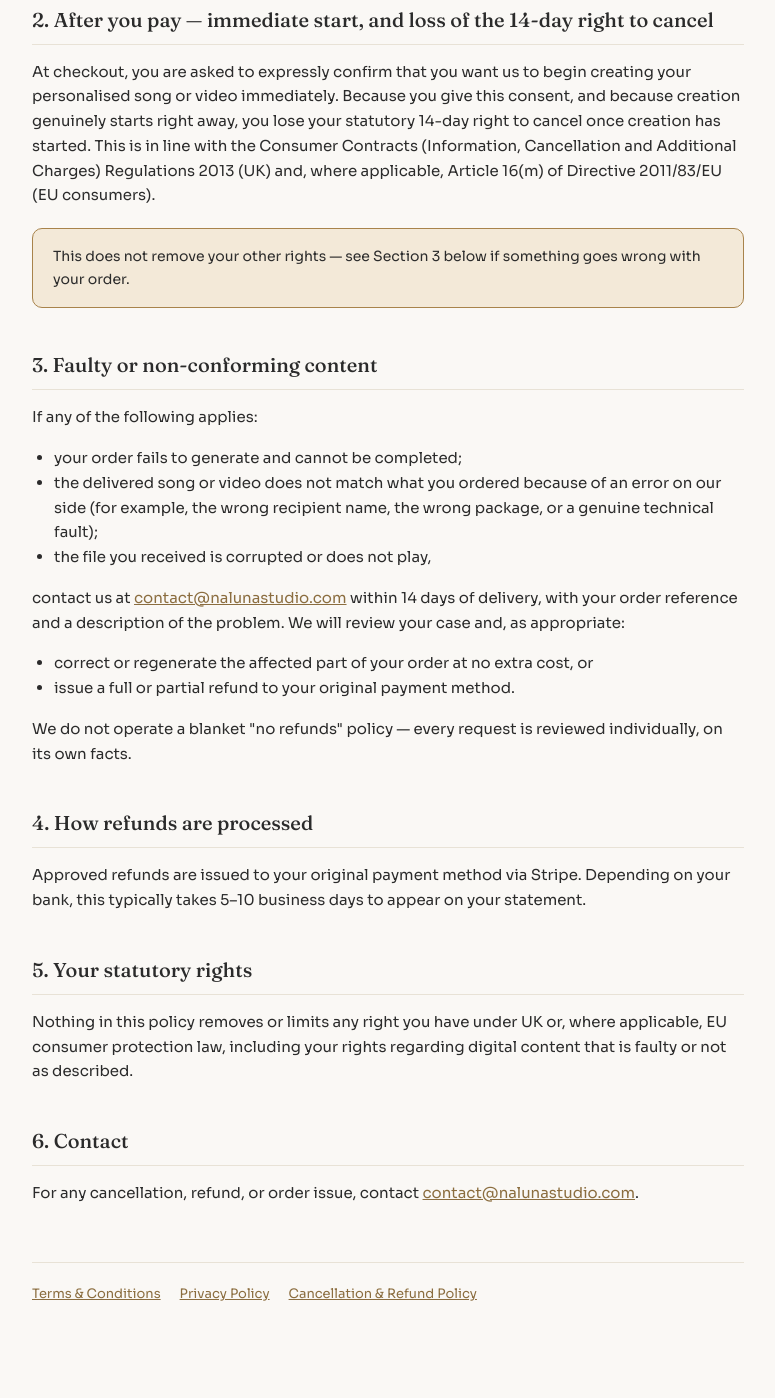
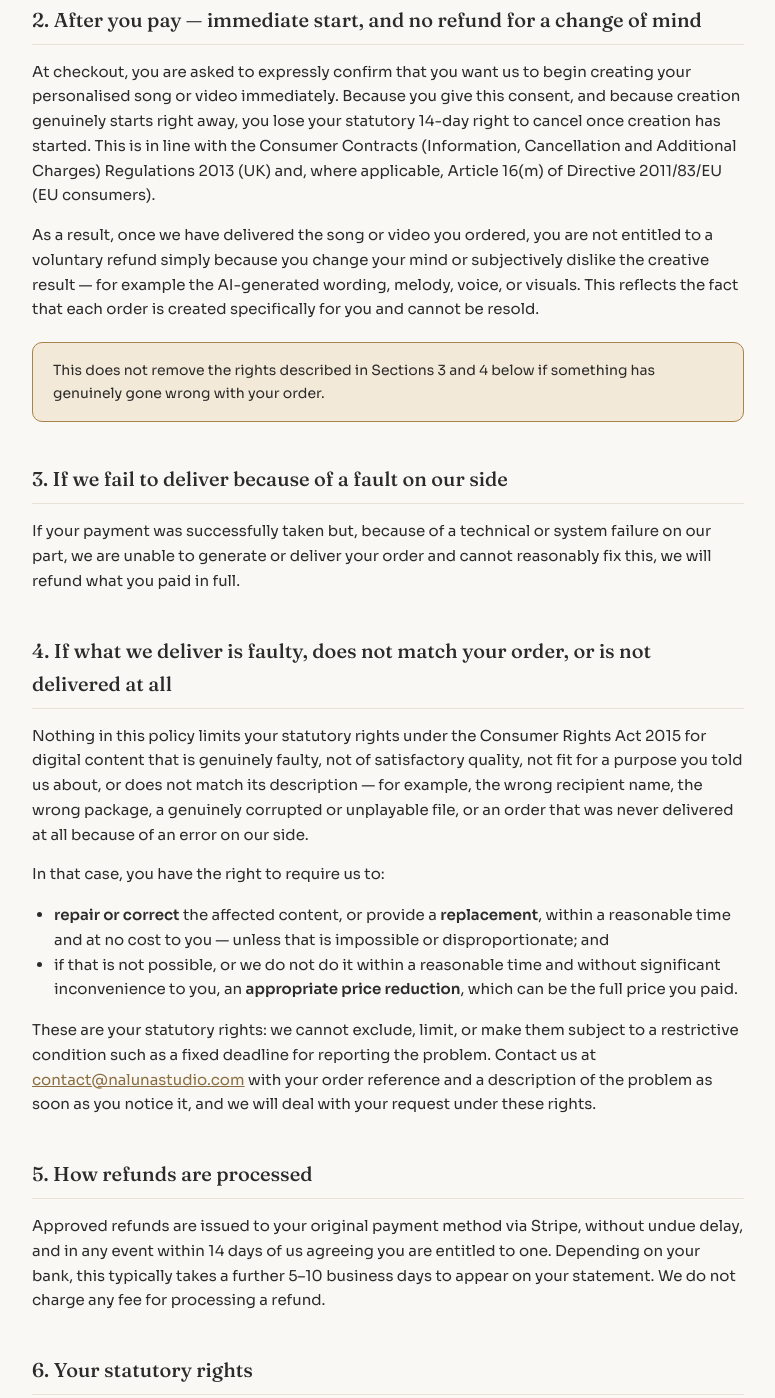
Before and after one commit to nalunastudio/Naluna-Studio, a website: page public/refund.html in a window 1280 px wide. Shown: the part 602-2000 px from the top of the page, without its empty margins (252-1027 px from the left). Drawn offline with Linux system fonts and the light colour scheme.

Commit message:
Politica de rambursare comercial stricta: fara rambursare voluntara pentru schimbarea parerii, dar drepturi statutare CRA 2015 pastrate integral
Verificat direct din Consumer Rights Act 2015 (ss.34-47), nu din presupuneri:
- Fara rambursare voluntara/de "razgandire" dupa livrare, odata ce clientul
  si-a dat consimtamantul explicit pentru inceperea imediata a productiei
  (Regulamentul 2013 elimina deja dreptul de anulare de 14 zile; acum Termenii
  si Politica de rambursare spun explicit ca a nu-ti place rezultatul creativ
  nu da dreptul la bani inapoi).
- Rambursare GARANTATA cand plata a fost luata dar un esec tehnic/de sistem
  propriu Naluna face imposibila generarea/livrarea si nu poate fi remediat
  rezonabil.
- Drepturile STATUTARE pentru continut digital defect/neconform/nelivrat
  raman intacte si nu pot fi excluse (CRA 2015 s.47): reparare/inlocuire
  (s.43), apoi reducere de pret pana la 100% din pret (s.44) daca reparerea
  e imposibila sau intarziata nejustificat.
- Eliminat conceptul de "termen de 14 zile pentru raportarea unui defect" —
  nu exista in lege (cele "14 zile" din CRA 2015 ss.44(4)/45(3) se refera
  STRICT la termenul de PLATA a rambursarii dupa acceptare, nu la un termen
  de reclamare impus clientului); pastrat doar acel sens corect.
- Aplicat consecvent in terms.html, refund.html si checkbox-ul de consimtamant
  la checkout (toate cele 8 limbi din melodia-mea.html).

5 teste noi de regresie blocheaza recurenta oricarei dintre aceste garantii.

```diff
--- a/public/refund.html
+++ b/public/refund.html
@@ -45,31 +45,30 @@
   <h2>1. Before you pay</h2>
   <p>You can leave the order process at any point before paying, at no cost and with no obligation. You can preview a free sample of your song before deciding whether to purchase.</p>
 
-  <h2>2. After you pay — immediate start, and loss of the 14-day right to cancel</h2>
+  <h2>2. After you pay — immediate start, and no refund for a change of mind</h2>
   <p>At checkout, you are asked to expressly confirm that you want us to begin creating your personalised song or video immediately. Because you give this consent, and because creation genuinely starts right away, you lose your statutory 14-day right to cancel once creation has started. This is in line with the Consumer Contracts (Information, Cancellation and Additional Charges) Regulations 2013 (UK) and, where applicable, Article 16(m) of Directive 2011/83/EU (EU consumers).</p>
-  <div class="callout">This does not remove your other rights — see Section 3 below if something goes wrong with your order.</div>
+  <p>As a result, once we have delivered the song or video you ordered, you are not entitled to a voluntary refund simply because you change your mind or subjectively dislike the creative result — for example the AI-generated wording, melody, voice, or visuals. This reflects the fact that each order is created specifically for you and cannot be resold.</p>
+  <div class="callout">This does not remove the rights described in Sections 3 and 4 below if something has genuinely gone wrong with your order.</div>
 
-  <h2>3. Faulty or non-conforming content</h2>
-  <p>If any of the following applies:</p>
+  <h2>3. If we fail to deliver because of a fault on our side</h2>
+  <p>If your payment was successfully taken but, because of a technical or system failure on our part, we are unable to generate or deliver your order and cannot reasonably fix this, we will refund what you paid in full.</p>
+
+  <h2>4. If what we deliver is faulty, does not match your order, or is not delivered at all</h2>
+  <p>Nothing in this policy limits your statutory rights under the Consumer Rights Act 2015 for digital content that is genuinely faulty, not of satisfactory quality, not fit for a purpose you told us about, or does not match its description — for example, the wrong recipient name, the wrong package, a genuinely corrupted or unplayable file, or an order that was never delivered at all because of an error on our side.</p>
+  <p>In that case, you have the right to require us to:</p>
   <ul>
-    <li>your order fails to generate and cannot be completed;</li>
-    <li>the delivered song or video does not match what you ordered because of an error on our side (for example, the wrong recipient name, the wrong package, or a genuine technical fault);</li>
-    <li>the file you received is corrupted or does not play,</li>
+    <li><strong>repair or correct</strong> the affected content, or provide a <strong>replacement</strong>, within a reasonable time and at no cost to you — unless that is impossible or disproportionate; and</li>
+    <li>if that is not possible, or we do not do it within a reasonable time and without significant inconvenience to you, an <strong>appropriate price reduction</strong>, which can be the full price you paid.</li>
   </ul>
-  <p>contact us at <a href="mailto:contact@nalunastudio.com">contact@nalunastudio.com</a> within 14 days of delivery, with your order reference and a description of the problem. We will review your case and, as appropriate:</p>
-  <ul>
-    <li>correct or regenerate the affected part of your order at no extra cost, or</li>
-    <li>issue a full or partial refund to your original payment method.</li>
-  </ul>
-  <p>We do not operate a blanket "no refunds" policy — every request is reviewed individually, on its own facts.</p>
+  <p>These are your statutory rights: we cannot exclude, limit, or make them subject to a restrictive condition such as a fixed deadline for reporting the problem. Contact us at <a href="mailto:contact@nalunastudio.com">contact@nalunastudio.com</a> with your order reference and a description of the problem as soon as you notice it, and we will deal with your request under these rights.</p>
 
-  <h2>4. How refunds are processed</h2>
-  <p>Approved refunds are issued to your original payment method via Stripe. Depending on your bank, this typically takes 5–10 business days to appear on your statement.</p>
+  <h2>5. How refunds are processed</h2>
+  <p>Approved refunds are issued to your original payment method via Stripe, without undue delay, and in any event within 14 days of us agreeing you are entitled to one. Depending on your bank, this typically takes a further 5–10 business days to appear on your statement. We do not charge any fee for processing a refund.</p>
 
-  <h2>5. Your statutory rights</h2>
-  <p>Nothing in this policy removes or limits any right you have under UK or, where applicable, EU consumer protection law, including your rights regarding digital content that is faulty or not as described.</p>
+  <h2>6. Your statutory rights</h2>
+  <p>Nothing in this policy removes or limits any right you have under UK or, where applicable, EU consumer protection law, including your rights regarding digital content that is faulty, not as described, or not delivered.</p>
 
-  <h2>6. Contact</h2>
+  <h2>7. Contact</h2>
   <p>For any cancellation, refund, or order issue, contact <a href="mailto:contact@nalunastudio.com">contact@nalunastudio.com</a>.</p>
 
   <footer>
```
Also changed, not shown: public/melodia-mea.html (+8 -8 lines), public/terms.html (+8 -3 lines), test/legal-consent-and-pages.test.js (+44 -0 lines).
